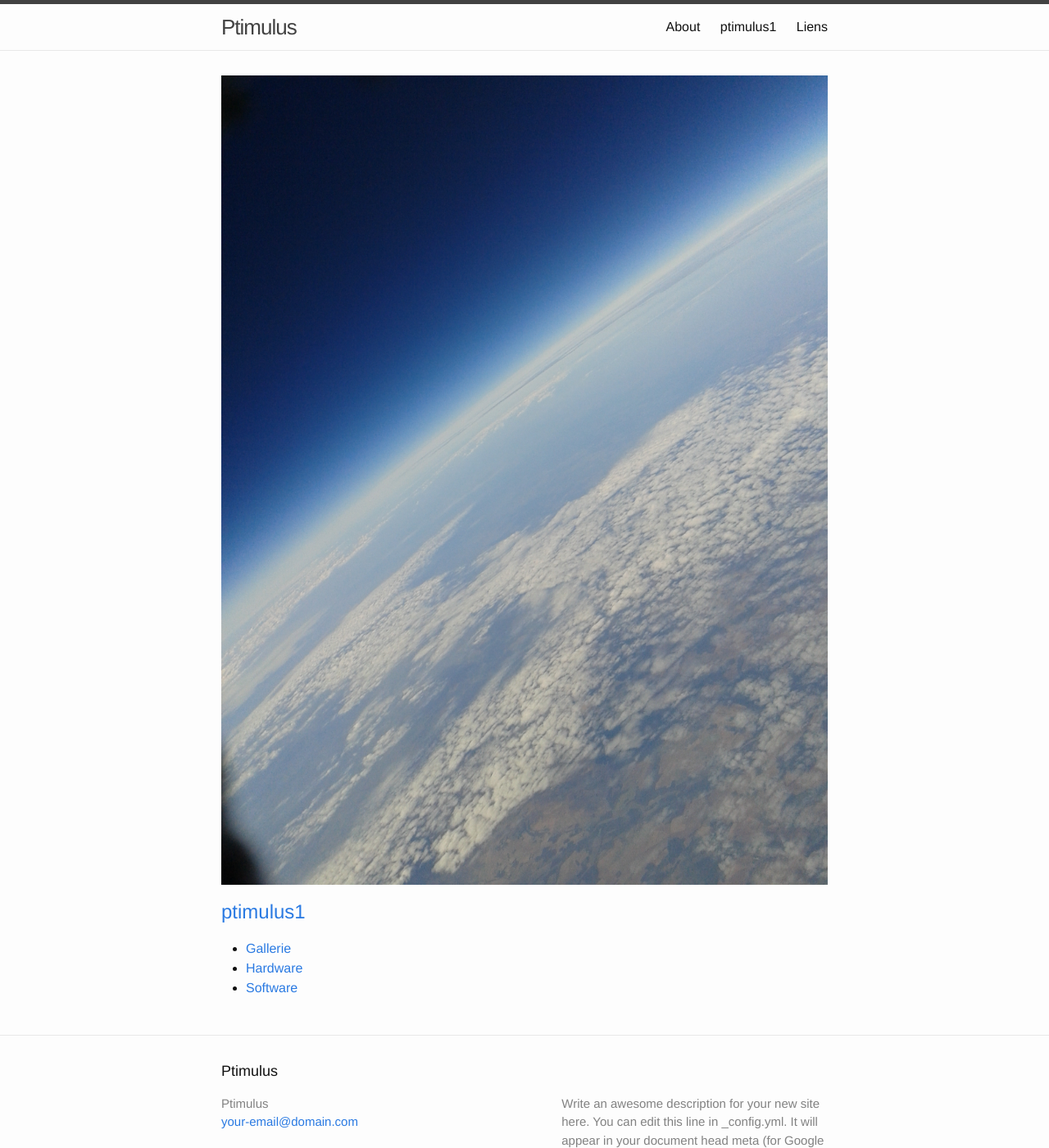
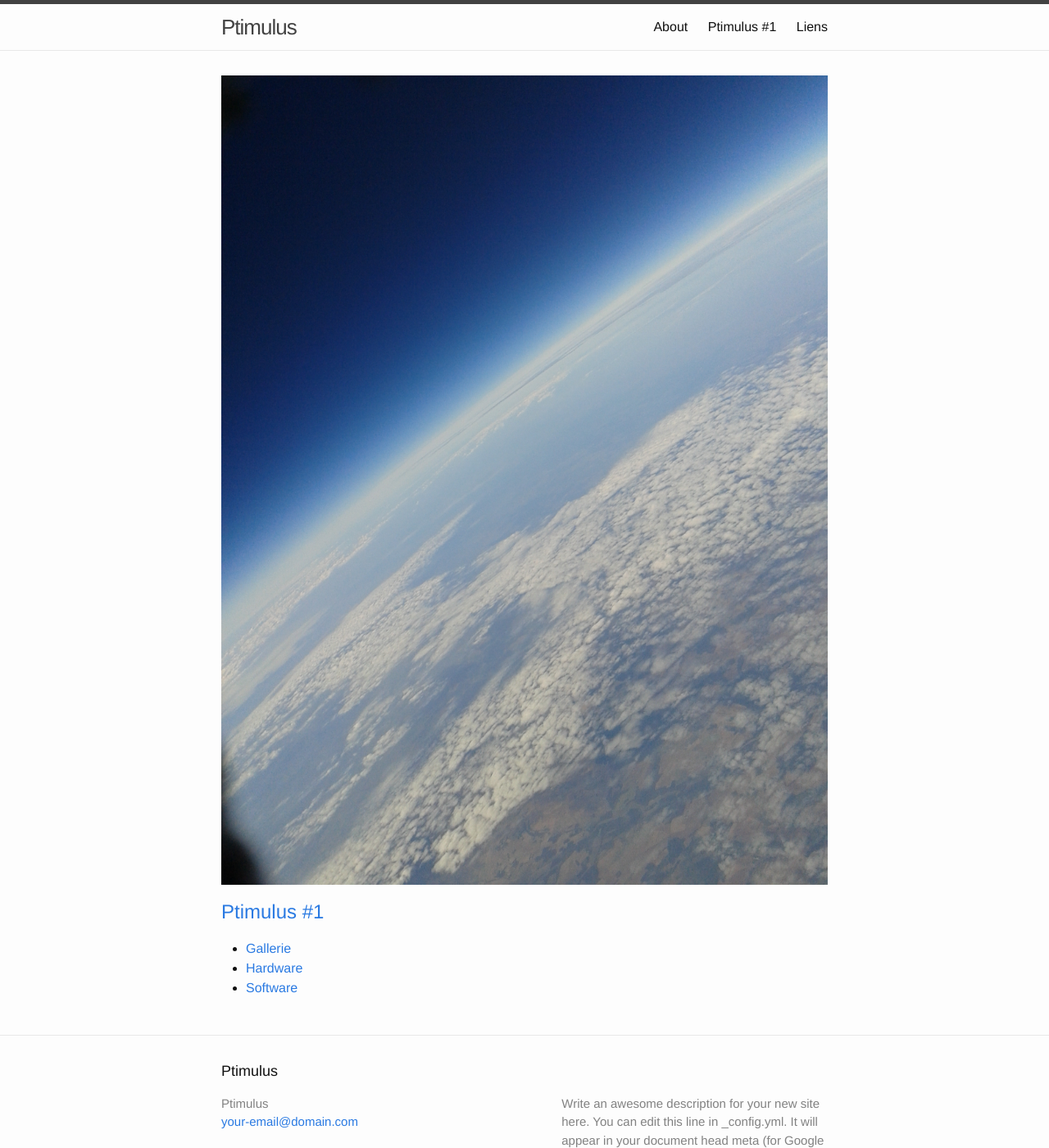
Before and after one commit to MichaelMure/ptimulus.eu, a Jekyll site: the page built from index.html, in a window 1280 px wide and 1400 px high. Shown: the whole window at 82% size. Built offline with Jekyll 4.4.1, drawn with Linux system fonts in a browser that asks for light colours; some of the changed lines change nothing that is shown.

Commit message:
pretty name for categories

```diff
--- a/_config.yml
+++ b/_config.yml
@@ -8,7 +8,9 @@ description: > # this means to ignore newlines until "baseurl:"
 baseurl: "" # the subpath of your site, e.g. /blog/
 url: "http://yourdomain.com" # the base hostname & protocol for your site
 
-category-list: [ptimulus1]
+category-list:
+  - url: ptimulus1
+    pretty: "Ptimulus #1"
 
 permalink: none
 
--- a/_includes/header.html
+++ b/_includes/header.html
@@ -16,7 +16,7 @@
       <div class="trigger">
 				<a class="page-link" href="{{ "about" | prepend: site.baseurl }}">About</a>
 				{% for cat in site.category-list %}
-					<a class="page-link" href="{{ cat | prepend: site.baseurl }}">{{cat}}</a>
+					<a class="page-link" href="{{ cat.url | prepend: site.baseurl }}">{{cat.pretty}}</a>
 				{% endfor %}
 				<a class="page-link" href="{{ "links" | prepend: site.baseurl }}">Liens</a>
       </div>
--- /dev/null
+++ b/_plugins/debug.rb
@@ -0,0 +1,38 @@
+# A simple way to inspect liquid template variables.
+# Usage:
+#  Can be used anywhere liquid syntax is parsed (templates, includes, posts/pages)
+#  {{ site | debug }}
+#  {{ site.posts | debug }}
+#
+require 'pp'
+module Jekyll
+  # Need to overwrite the inspect method here because the original
+  # uses < > to encapsulate the psuedo post/page objects in which case
+  # the output is taken for HTML tags and hidden from view.
+  #
+  class Post
+    def inspect
+      "#Jekyll:Post @id=#{self.id.inspect}"
+    end
+  end
+
+  class Page
+    def inspect
+      "#Jekyll:Page @name=#{self.name.inspect}"
+    end
+  end
+
+end # Jekyll
+
+module Jekyll
+  module DebugFilter
+
+    def debug(obj, stdout=false)
+      puts obj.pretty_inspect if stdout
+      "<pre>#{obj.class}\n#{obj.pretty_inspect}</pre>"
+    end
+
+  end # DebugFilter
+end # Jekyll
+
+Liquid::Template.register_filter(Jekyll::DebugFilter)
--- a/index.html
+++ b/index.html
@@ -7,11 +7,11 @@ layout: default
   <h1 class="page-heading"><img src="{{ "/img/2014-09-06-09.50.47.jpg" | prepend: site.baseurl }}" alt="Ptimulus"/></h1>
 
 	{% for cat in site.category-list %}
-		<h2><a href="{{ cat | prepend: site.baseurl }}">{{cat}}</a></h2>
+		<h2><a href="{{ cat.url | prepend: site.baseurl }}">{{cat.pretty}}</a></h2>
 		<ul>
 		{% for page in site.pages %}
 			{% for pc in page.categories %}
-				{% if pc == cat %}
+				{% if pc == cat.url %}
 				<li><a href="{{ page.url | prepend: site.baseurl }}">{{ page.title }}</a></li>
 				{% endif %}
 			{% endfor %}
```
